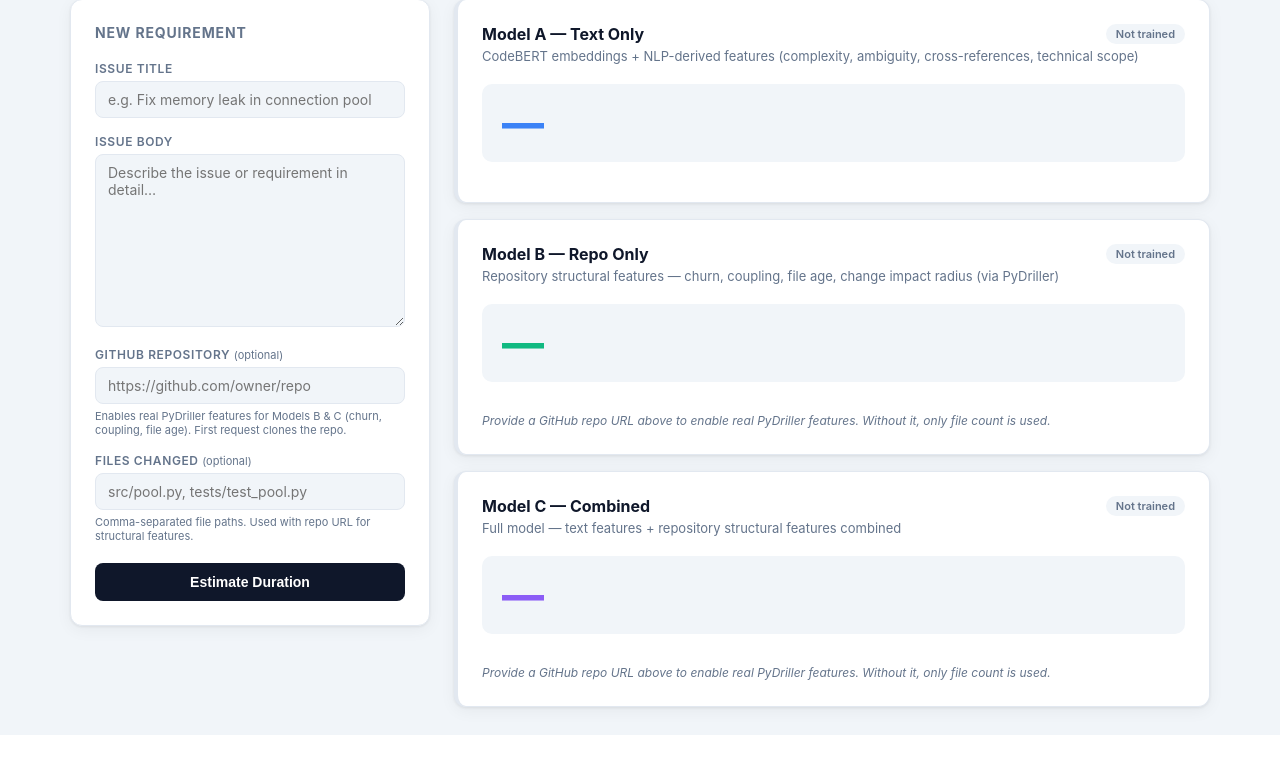
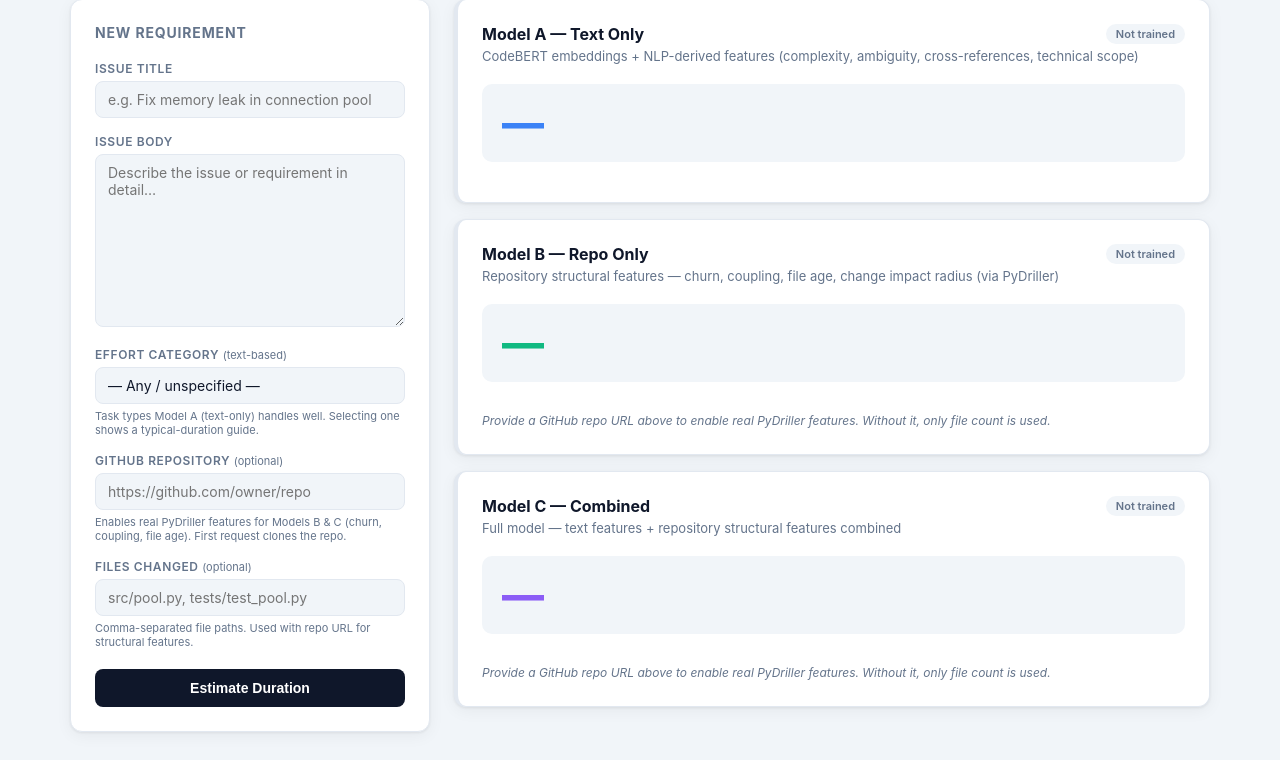
Before and after one commit to jamelski1/btoe, a Flask app: page / in a window 1280 px wide. Shown: the part 86-846 px from the top of the page. Before the commit the page ends 821 px from the top, so only its background shows below. Run offline with Flask 3, Linux system fonts and the light colour scheme.

Commit message:
Add effort-category dropdown and effort-tier badges
- /categories endpoint exposes text-based task types Model A handles
  well (bug fix, documentation, refactor, small feature, test, config)
- /predict response now includes effort_tier (Trivial/Small/Medium/Large/XL)
  and echoes the selected category
- UI adds a category dropdown with a typical-duration hint and a tier
  badge on each model card

https://claude.ai/code/session_01H2v5ci1bAE1GmbVmxHdLzW

```diff
--- a/app.py
+++ b/app.py
@@ -20,12 +20,38 @@ logger = logging.getLogger(__name__)
 app = Flask(__name__)
 predictor: ModelPredictor | None = None
 
+# Text-based task categories where Model A (CodeBERT + NLP) performs best,
+# shown in the UI as a dropdown to help users frame their estimate.
+TEXT_TASK_CATEGORIES = [
+    {"id": "bug_fix",      "label": "Bug fix",            "typical_hours": "2–8h"},
+    {"id": "documentation", "label": "Documentation",      "typical_hours": "1–4h"},
+    {"id": "refactor",     "label": "Refactor / cleanup", "typical_hours": "4–16h"},
+    {"id": "small_feature", "label": "Small feature",      "typical_hours": "8–24h"},
+    {"id": "test_addition", "label": "Test addition",      "typical_hours": "2–6h"},
+    {"id": "config_change", "label": "Config change",      "typical_hours": "1–3h"},
+]
+
 
 def get_predictor() -> ModelPredictor:
     global predictor
     if predictor is None:
         predictor = ModelPredictor(app.config["SE3M_CONFIG"])
     return predictor
+
+
+def effort_tier(hours: float | None) -> str | None:
+    """Coarse effort bucket for a predicted duration."""
+    if hours is None:
+        return None
+    if hours < 1:
+        return "Trivial"
+    if hours < 4:
+        return "Small"
+    if hours < 16:
+        return "Medium"
+    if hours < 40:
+        return "Large"
+    return "XL"
 
 
 # ------------------------------------------------------------------ #
@@ -47,6 +73,12 @@ def status():
     })
 
 
+@app.get("/categories")
+def categories():
+    """Text-based task categories Model A handles well."""
+    return jsonify({"categories": TEXT_TASK_CATEGORIES})
+
+
 @app.post("/predict")
 def predict():
     data = request.get_json(force=True)
@@ -55,15 +87,17 @@ def predict():
     files_raw = (data.get("files") or "").strip()
     files = [f.strip() for f in files_raw.split(",") if f.strip()] if files_raw else []
     repo_url = (data.get("repo_url") or "").strip()
+    category = (data.get("category") or "").strip()
 
     p = get_predictor()
-    results = {}
+    results = {"category": category or None}
 
     hours_a, err_a = p.predict_text_only(title, body)
     results["model_a"] = {
         "hours": hours_a,
         "error": err_a,
         "metrics": p.get_metrics("a"),
+        "effort_tier": effort_tier(hours_a),
     }
 
     hours_b, err_b = p.predict_repo_only(files, repo_url=repo_url)
@@ -72,6 +106,7 @@ def predict():
         "error": err_b,
         "metrics": p.get_metrics("b"),
         "has_repo": bool(repo_url),
+        "effort_tier": effort_tier(hours_b),
     }
 
     hours_c, err_c = p.predict_combined(title, body, files=files, repo_url=repo_url)
@@ -80,6 +115,7 @@ def predict():
         "error": err_c,
         "metrics": p.get_metrics("c"),
         "has_repo": bool(repo_url),
+        "effort_tier": effort_tier(hours_c),
     }
 
     return jsonify(results)
--- a/templates/index.html
+++ b/templates/index.html
@@ -73,7 +73,8 @@
       margin-bottom: 5px;
     }
     .field input,
-    .field textarea {
+    .field textarea,
+    .field select {
       width: 100%;
       background: var(--bg);
       border: 1px solid var(--border);
@@ -85,8 +86,10 @@
       resize: vertical;
       transition: border-color .15s, box-shadow .15s;
     }
+    .field select { appearance: none; cursor: pointer; }
     .field input:focus,
-    .field textarea:focus {
+    .field textarea:focus,
+    .field select:focus {
       outline: none;
       border-color: var(--a-color);
       box-shadow: 0 0 0 3px rgba(59,130,246,.12);
@@ -147,6 +150,21 @@
       align-items: center;
       gap: 5px;
     }
+    .tier-badge {
+      display: inline-block;
+      font-size: 11px;
+      font-weight: 700;
+      padding: 3px 10px;
+      margin-left: 10px;
+      border-radius: 20px;
+      background: #e0e7ff;
+      color: #3730a3;
+      letter-spacing: .04em;
+      text-transform: uppercase;
+      vertical-align: middle;
+    }
+    .tier-badge:empty { display: none; }
+
     .pill.idle      { background: #f1f5f9; color: var(--muted); }
     .pill.ready     { background: #dcfce7; color: #15803d; }
     .pill.running   { background: #dbeafe; color: #1d4ed8; }
@@ -236,6 +254,14 @@
     </div>
 
     <div class="field">
+      <label>Effort Category <span style="font-weight:400;text-transform:none;letter-spacing:0;font-size:11px">(text-based)</span></label>
+      <select id="f-category">
+        <option value="">— Any / unspecified —</option>
+      </select>
+      <small id="category-hint">Task types Model A (text-only) handles well. Selecting one shows a typical-duration guide.</small>
+    </div>
+
+    <div class="field">
       <label>GitHub Repository <span style="font-weight:400;text-transform:none;letter-spacing:0;font-size:11px">(optional)</span></label>
       <input id="f-repo" type="text" placeholder="https://github.com/owner/repo">
       <small>Enables real PyDriller features for Models B &amp; C (churn, coupling, file age). First request clones the repo.</small>
@@ -256,7 +282,7 @@
     <!-- Model A -->
     <div class="model-card model-a" id="card-a">
       <div class="card-head">
-        <div class="card-name">Model A — Text Only</div>
+        <div class="card-name">Model A — Text Only<span class="tier-badge" id="tier-a"></span></div>
         <span class="pill idle" id="pill-a">Not trained</span>
       </div>
       <div class="card-desc">CodeBERT embeddings + NLP-derived features (complexity, ambiguity, cross-references, technical scope)</div>
@@ -273,7 +299,7 @@
     <!-- Model B -->
     <div class="model-card model-b" id="card-b">
       <div class="card-head">
-        <div class="card-name">Model B — Repo Only</div>
+        <div class="card-name">Model B — Repo Only<span class="tier-badge" id="tier-b"></span></div>
         <span class="pill idle" id="pill-b">Not trained</span>
       </div>
       <div class="card-desc">Repository structural features — churn, coupling, file age, change impact radius (via PyDriller)</div>
@@ -291,7 +317,7 @@
     <!-- Model C -->
     <div class="model-card model-c" id="card-c">
       <div class="card-head">
-        <div class="card-name">Model C — Combined</div>
+        <div class="card-name">Model C — Combined<span class="tier-badge" id="tier-c"></span></div>
         <span class="pill idle" id="pill-c">Not trained</span>
       </div>
       <div class="card-desc">Full model — text features + repository structural features combined</div>
@@ -311,11 +337,33 @@
 
 <script>
 // ── Fetch initial model availability on load ───────────────────── //
+let CATEGORIES = [];
 window.addEventListener('DOMContentLoaded', () => {
   fetch('/status')
     .then(r => r.json())
     .then(d => {
       ['a','b','c'].forEach(m => setPill(m, d[`model_${m}`] ? 'ready' : 'idle'));
+    })
+    .catch(() => {});
+
+  fetch('/categories')
+    .then(r => r.json())
+    .then(d => {
+      CATEGORIES = d.categories || [];
+      const sel = document.getElementById('f-category');
+      CATEGORIES.forEach(c => {
+        const opt = document.createElement('option');
+        opt.value = c.id;
+        opt.textContent = `${c.label} (${c.typical_hours})`;
+        sel.appendChild(opt);
+      });
+      sel.addEventListener('change', () => {
+        const cat = CATEGORIES.find(c => c.id === sel.value);
+        const hint = document.getElementById('category-hint');
+        hint.textContent = cat
+          ? `Typical duration for "${cat.label}": ${cat.typical_hours}. Model A (text-only) handles this well.`
+          : 'Task types Model A (text-only) handles well. Selecting one shows a typical-duration guide.';
+      });
     })
     .catch(() => {});
 });
@@ -326,6 +374,7 @@ async function runEstimate() {
   const body     = document.getElementById('f-body').value.trim();
   const files    = document.getElementById('f-files').value.trim();
   const repo_url = document.getElementById('f-repo').value.trim();
+  const category = document.getElementById('f-category').value;
 
   if (!title && !body) {
     alert('Please enter an issue title or body.');
@@ -341,13 +390,14 @@ async function runEstimate() {
     setResult(m, null, null, null);
     document.getElementById(`card-${m}`).classList.remove('ready');
     document.getElementById(`metrics-${m}`).innerHTML = '';
+    document.getElementById(`tier-${m}`).textContent = '';
   });
 
   try {
     const resp = await fetch('/predict', {
       method: 'POST',
       headers: { 'Content-Type': 'application/json' },
-      body: JSON.stringify({ title, body, files, repo_url }),
+      body: JSON.stringify({ title, body, files, repo_url, category }),
     });
     const data = await resp.json();
 
@@ -363,6 +413,7 @@ async function runEstimate() {
         setResult(m, label, unit, raw);
         document.getElementById(`card-${m}`).classList.add('ready');
         renderMetrics(m, r.metrics || {});
+        document.getElementById(`tier-${m}`).textContent = r.effort_tier || '';
 
         // Update note for B/C based on whether real repo features were used
         if ((m === 'b' || m === 'c') && r.has_repo !== undefined) {
```
